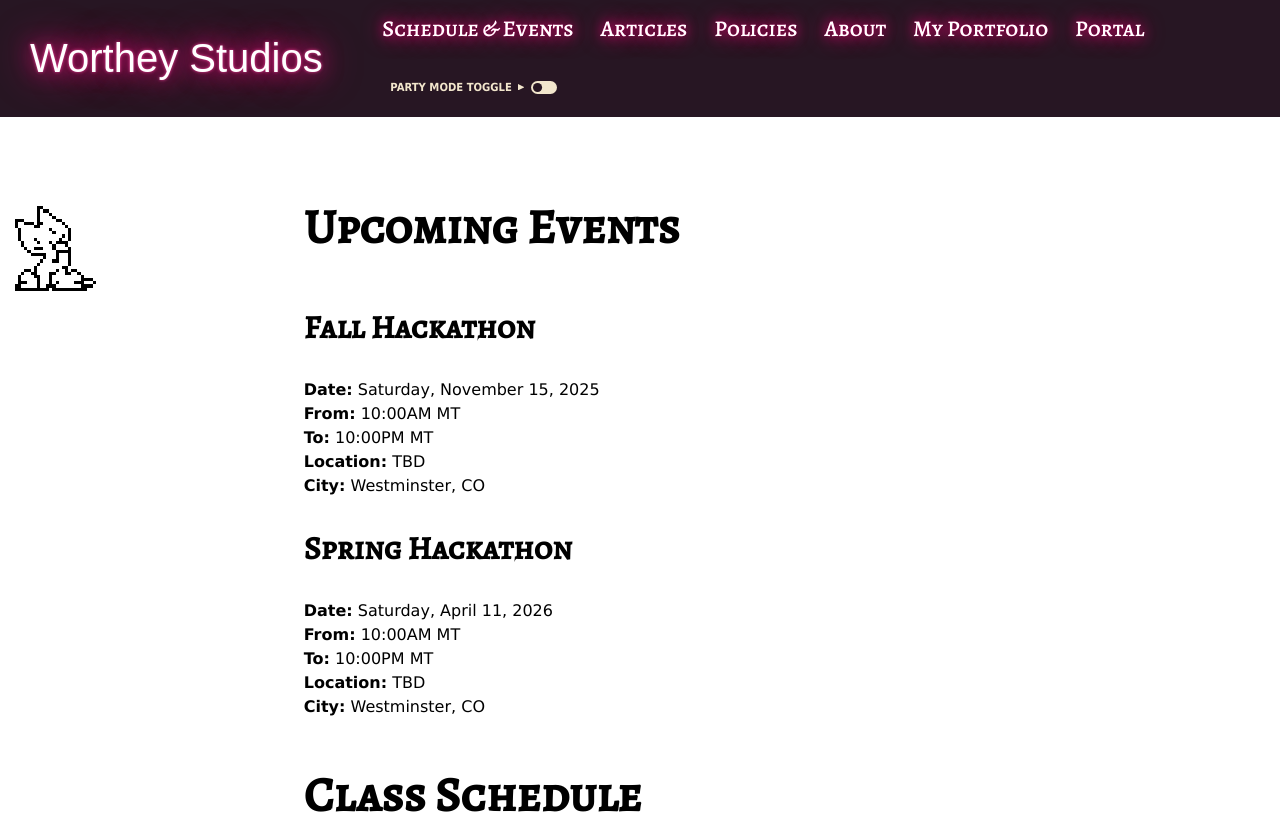
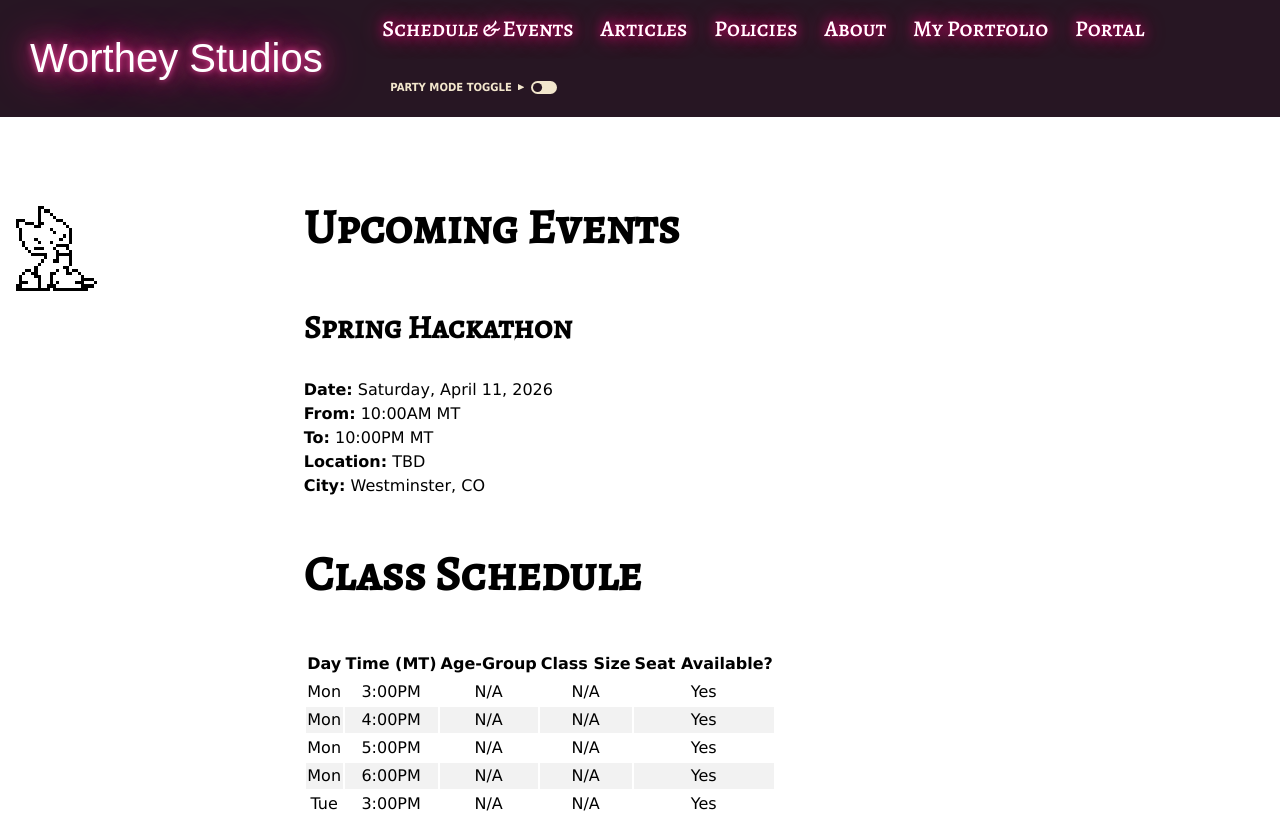
Before and after one commit to chworthey/cs-studio-site, a React (Vite) app: page /schedule in a window 1280 px wide. Shown: the top 814 px of the page. Built offline with nearby package versions, Linux system fonts and the light colour scheme; a web font is replaced by a local one.

Commit message:
Schedule update

```diff
--- a/src/main/components/Schedule.tsx
+++ b/src/main/components/Schedule.tsx
@@ -15,14 +15,14 @@ interface IEvent {
 }
 
 const events: IEvent[] = [
-  {
-    Name: 'Fall Hackathon',
-    DateString: 'Saturday, November 15, 2025',
-    FromTime: '10:00AM MT',
-    UntilTime: '10:00PM MT',
-    Location: 'TBD',
-    City: 'Westminster, CO'
-  },
+  // {
+  //   Name: 'Fall Hackathon',
+  //   DateString: 'Saturday, November 15, 2025',
+  //   FromTime: '10:00AM MT',
+  //   UntilTime: '10:00PM MT',
+  //   Location: 'TBD',
+  //   City: 'Westminster, CO'
+  // },
   {
     Name: 'Spring Hackathon',
     DateString: 'Saturday, April 11, 2026',
```
